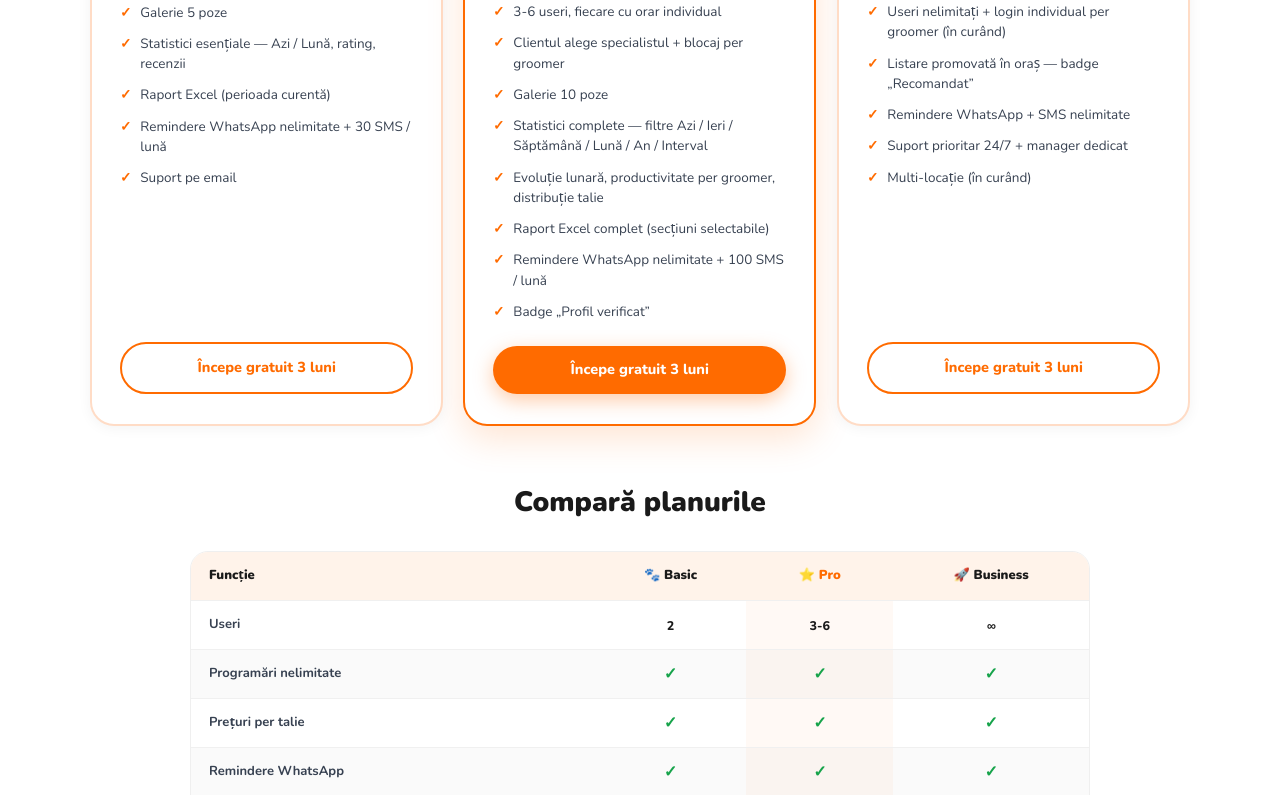
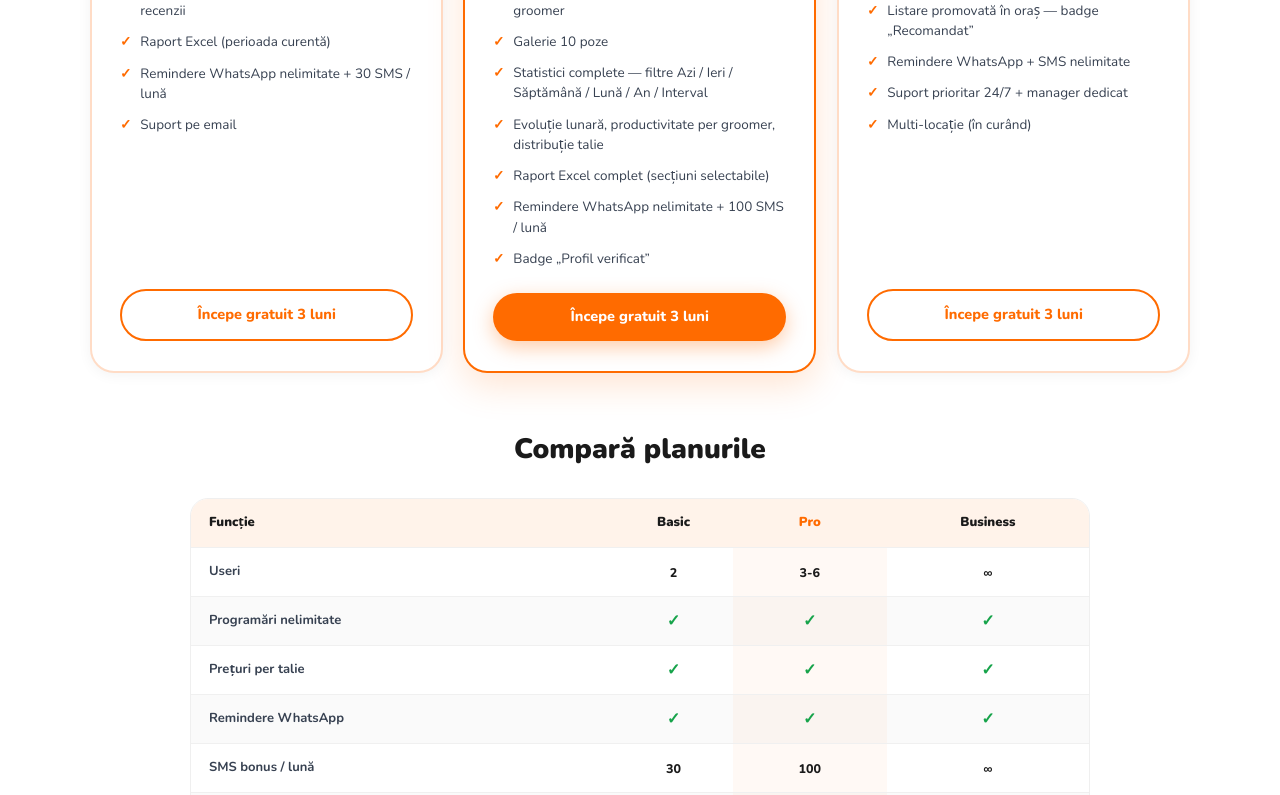
Before and after one commit to Linu301095/VARIANTA-3-13.05.2026, a Next.js app: page /preturi in a window 1280 px wide. Shown: the part 1203-1998 px from the top of the page. Built offline with nearby package versions, Linux system fonts and the light colour scheme; no server answers; the database is empty.

Commit message:
Preturi: scos emoji din planuri (carduri + tabel) pentru un ton serios

```diff
--- a/app/preturi/page.tsx
+++ b/app/preturi/page.tsx
@@ -13,7 +13,6 @@ const LOCURI_PROMO = 10;
 const PLANURI = [
   {
     id: "basic",
-    icon: "🐾",
     nume: "Basic",
     tagline: "Salonul solo",
     descriere: "Pentru groomer singur sau cu un asistent",
@@ -31,7 +30,6 @@ const PLANURI = [
   },
   {
     id: "pro",
-    icon: "⭐",
     nume: "Pro",
     tagline: "Salon cu echipă",
     descriere: "Pentru saloane în creștere, 3-6 persoane",
@@ -53,7 +51,6 @@ const PLANURI = [
   },
   {
     id: "business",
-    icon: "🚀",
     nume: "Business",
     tagline: "Salon mare / lanț",
     descriere: "Pentru saloane mari sau cu mai mulți groomeri",
@@ -210,7 +207,6 @@ export default function Preturi() {
                   {p.badge && (
                     <div style={{ position: "absolute", top: -13, left: "50%", transform: "translateX(-50%)", background: p.recomandat ? "#16A34A" : "#FF6B00", color: "#fff", fontSize: 11, fontWeight: 900, letterSpacing: 1, textTransform: "uppercase", padding: "5px 16px", borderRadius: 50, whiteSpace: "nowrap" }}>{p.badge}</div>
                   )}
-                  <div style={{ fontSize: 30, marginBottom: 8 }}>{p.icon}</div>
                   <div style={{ fontSize: 22, fontWeight: 900, color: "#1A1A1A" }}>{p.nume}</div>
                   <div style={{ fontSize: 13, fontWeight: 700, color: "#FF8C42", marginBottom: 6 }}>{p.tagline}</div>
                   <div style={{ fontSize: 13, color: "#9CA3AF", lineHeight: 1.5, marginBottom: 18, minHeight: 38 }}>{p.descriere}</div>
@@ -247,9 +243,9 @@ export default function Preturi() {
                 <thead>
                   <tr style={{ background: "#FFF3EA" }}>
                     <th style={{ textAlign: "left", padding: "14px 18px", fontSize: 13, fontWeight: 900, color: "#1A1A1A" }}>Funcție</th>
-                    <th style={{ padding: "14px 12px", fontSize: 13, fontWeight: 900, color: "#1A1A1A" }}>🐾 Basic</th>
-                    <th style={{ padding: "14px 12px", fontSize: 13, fontWeight: 900, color: "#FF6B00" }}>⭐ Pro</th>
-                    <th style={{ padding: "14px 12px", fontSize: 13, fontWeight: 900, color: "#1A1A1A" }}>🚀 Business</th>
+                    <th style={{ padding: "14px 12px", fontSize: 13, fontWeight: 900, color: "#1A1A1A" }}>Basic</th>
+                    <th style={{ padding: "14px 12px", fontSize: 13, fontWeight: 900, color: "#FF6B00" }}>Pro</th>
+                    <th style={{ padding: "14px 12px", fontSize: 13, fontWeight: 900, color: "#1A1A1A" }}>Business</th>
                   </tr>
                 </thead>
                 <tbody>
```
